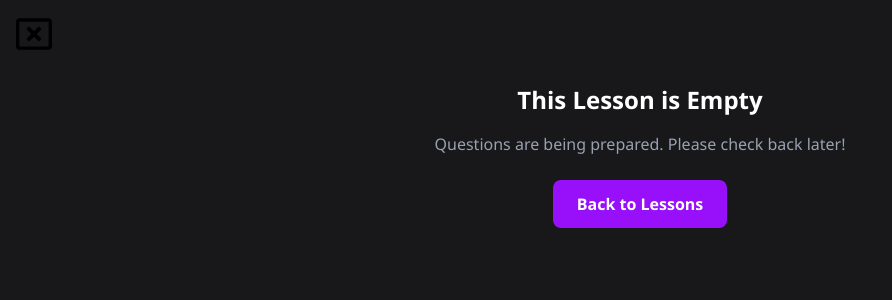
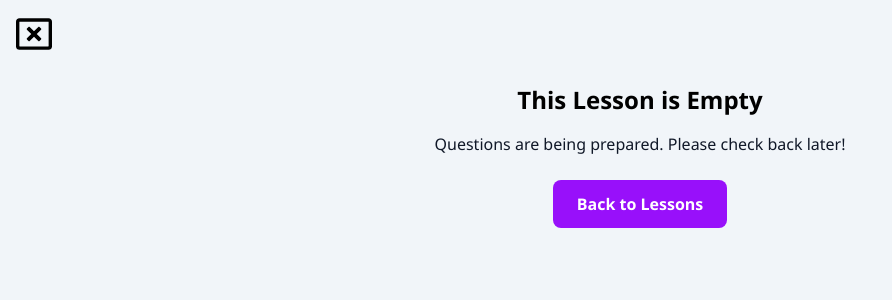
Before and after one commit to JXHor27/melayumate-frontend, a React (Vite) app: page /lesson/1 in a window 1280 px wide. Shown: the top 300 px of the page, without its empty margins (0-892 px from the left). Built offline with nearby package versions, Linux system fonts and the light colour scheme; no server answers; sample sign-in values are in the browser's storage; what extendable-media-recorder, extendable-media-recorder-wav-encoder would draw is missing.

Commit message:
fix: question page empty state ui small fix

```diff
--- a/src/pages/lesson/QuestionPage.jsx
+++ b/src/pages/lesson/QuestionPage.jsx
@@ -93,7 +93,7 @@ function QuestionPage() {
 
   if (questions.length === 0) {
     return (
-      <div className="bg-zinc-900 min-h-screen p-4 text-white">
+      <div className="bg-slate-100 dark:bg-zinc-900 min-h-screen p-4 text-white">
         {/* --- Header with just the Exit button --- */}
         <div className="flex justify-start mb-8">
             <button onClick={() => navigate('/lesson')} className="text-black dark:text-white text-xl hover:text-red-400 cursor-pointer">
@@ -103,13 +103,13 @@ function QuestionPage() {
 
         {/* --- Empty State Message --- */}
         <div className="text-center">
-            <h2 className="text-2xl font-bold mb-4">This Lesson is Empty</h2>
-            <p className="text-gray-400 mb-6">
+            <h2 className="text-2xl font-bold mb-4 text-black dark:text-white">This Lesson is Empty</h2>
+            <p className="text-gray-900 dark:text-gray-400 mb-6">
                 Questions are being prepared. Please check back later!
             </p>
             <button
                 onClick={() => navigate('/lesson')}
-                className="px-6 py-3 bg-purple-600 font-bold rounded-lg hover:bg-purple-700"
+                className="cursor-pointer px-6 py-3 bg-purple-600 font-bold rounded-lg hover:bg-purple-700"
             >
                 Back to Lessons
             </button>
```
